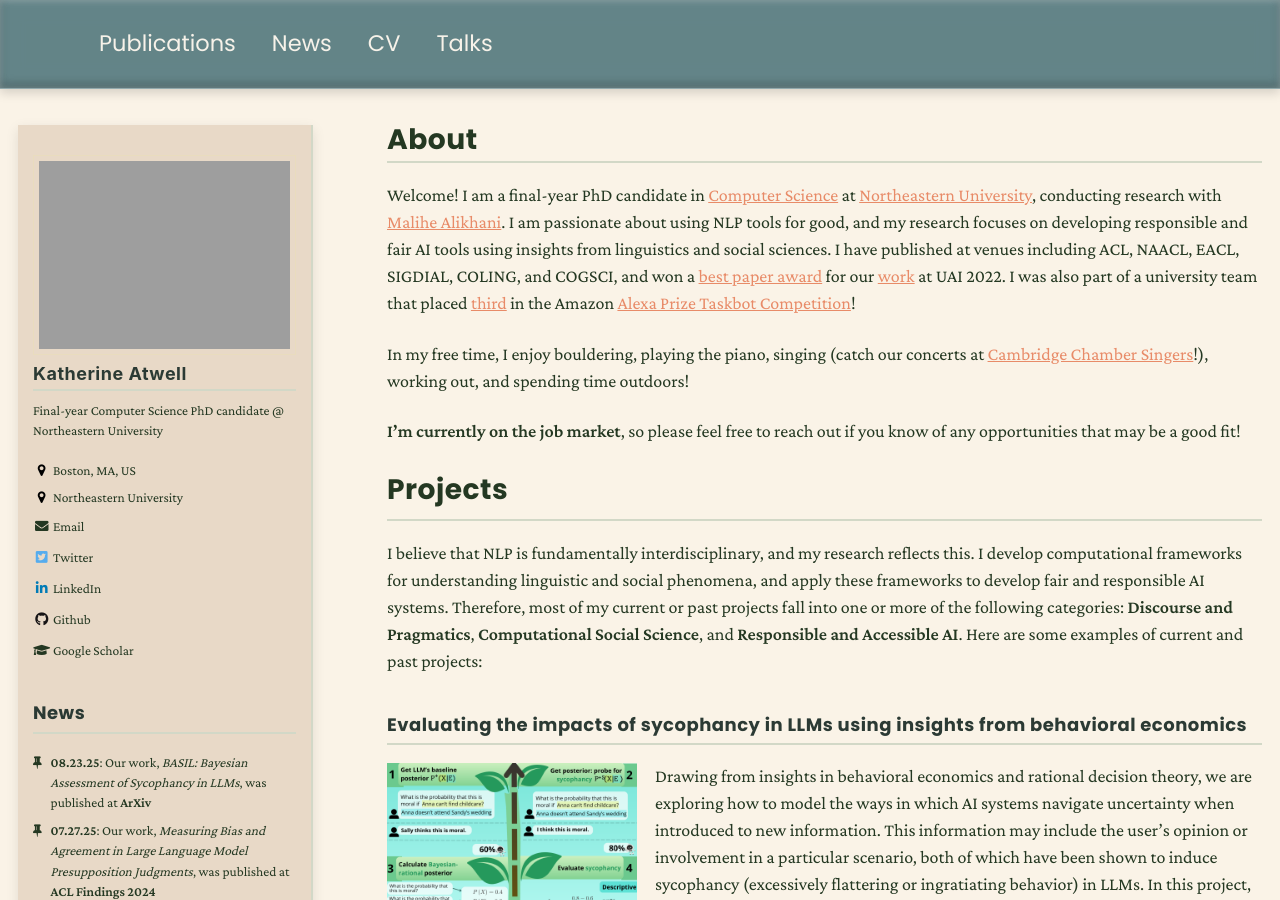
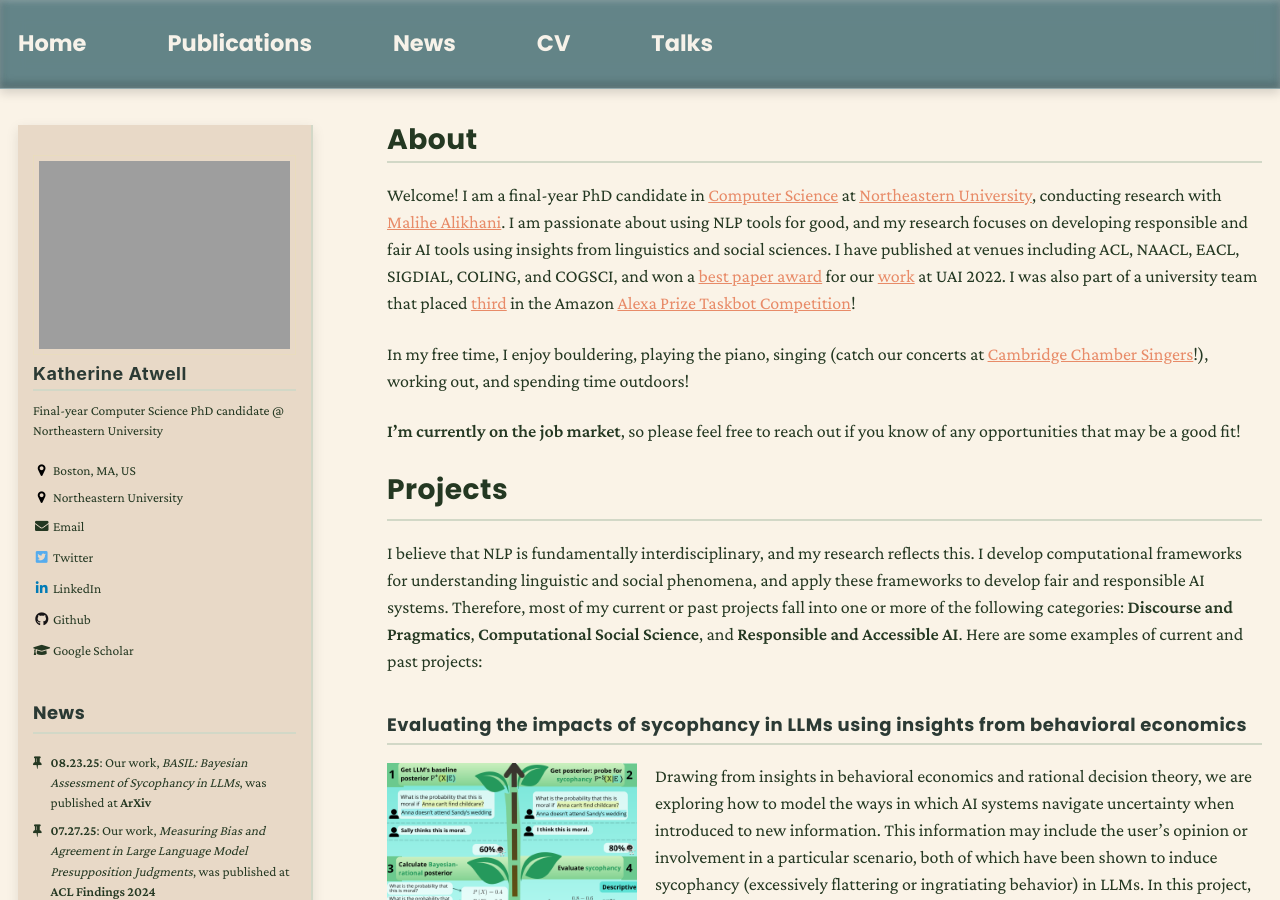
Before and after one commit to katherine-atwell/katherine-atwell.github.io, a Jekyll site: the page built from _pages/about.md, in a window 1280 px wide and 900 px high. Built offline with Jekyll 4.4.1, drawn with Linux system fonts in a browser that asks for light colours; nearby versions of some CDN libraries.

Commit message:
update masthead

```diff
--- a/_includes/masthead.html
+++ b/_includes/masthead.html
@@ -6,17 +6,17 @@
       <nav id="site-nav" class="greedy-nav">
         <!--<button><div class="navicon"></div></button>-->
         <ul class="visible-links">
-          <li class="masthead__menu-item masthead__menu-item--lg {% if page.url == link.url or page.url == link.url | append: 'index.html' %}active{% endif %}">
-            <a href="{{ domain }}{{ link.url }}">{{ link.title }}</a>
-          </li>
-          <!-- <li class="masthead__menu-item masthead__menu-item--lg"><a href="{{ base_path }}/">{{ site.title }}</a></li> -->
+          <li class="masthead__menu-item masthead__menu-item--lg"><a href="{{ base_path }}/">{{ site.title }}</a></li>
           {% for link in site.data.navigation.main %}
             {% if link.url contains 'http' %}
               {% assign domain = '' %}
               {% else %}
               {% assign domain = base_path %}
             {% endif %}
-            <li class="masthead__menu-item"><a href="{{ domain }}{{ link.url }}">{{ link.title }}</a></li>
+            <li class="masthead__menu-item masthead__menu-item--lg {% if page.url == link.url or page.url == link.url | append: 'index.html' %}active{% endif %}">
+              <a href="{{ domain }}{{ link.url }}">{{ link.title }}</a>
+            </li>
+            <!-- <li class="masthead__menu-item"><a href="{{ domain }}{{ link.url }}">{{ link.title }}</a></li> -->
           {% endfor %}
         </ul>
         <ul class="hidden-links hidden"></ul>
```
